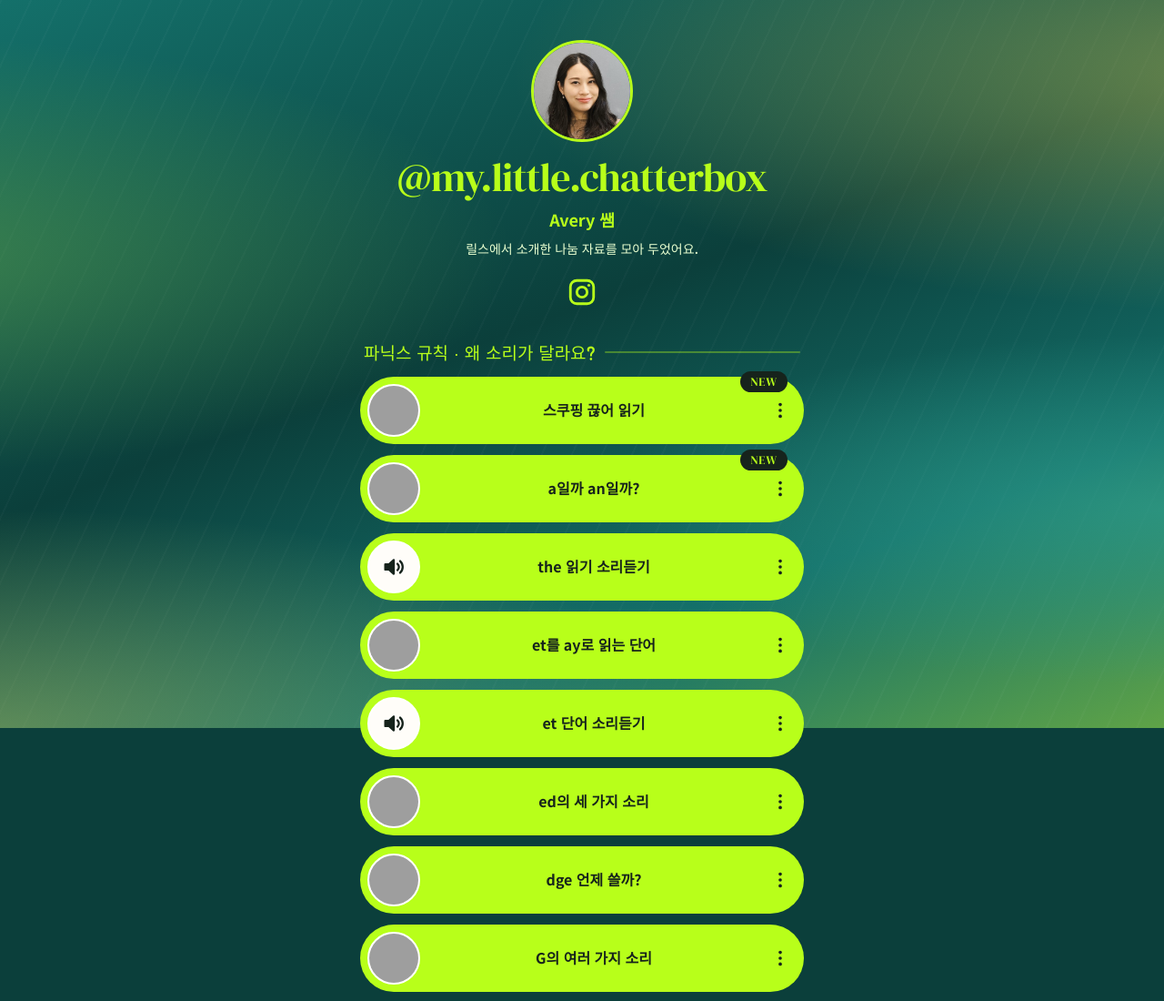
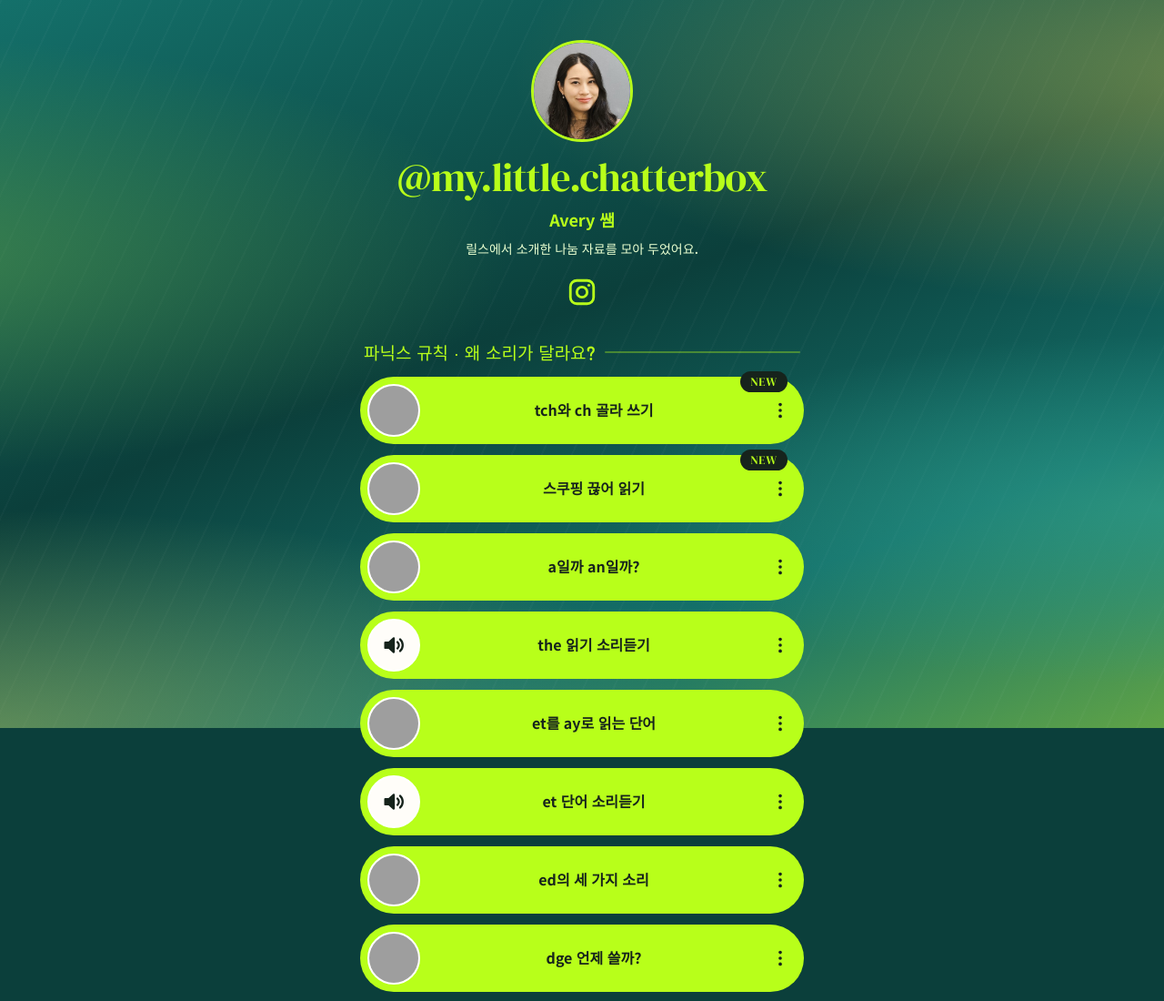
Before and after one commit to averyeveryday85/jaryo, a plain HTML site: page index.html in a window 1280 px wide. Shown: the top 1100 px of the page at 91% size. Drawn offline with Linux system fonts and the light colour scheme; grey boxes are pictures that could not be loaded.

Commit message:
링크트리: tch와 ch 골라 쓰기 다시 추가 (영상 업로드)
Co-Authored-By: Claude Opus 5.5 <noreply@anthropic.com>
Claude-Session: https://claude.ai/code/session_01TDP1d4QLsfhSoe8h3TqUgm

```diff
--- a/index.html
+++ b/index.html
@@ -106,6 +106,8 @@ const SERIES = [
 
 const RESOURCES = [
   // 파닉스 규칙
+  { id: 'tch', series: 'phonics', added: '2026-11-27',
+    title: 'tch와 ch 골라 쓰기', drive: '12g0bArRmt_GNgA5SLJSn51vvkiEtqCow' },
   { id: 'scoop', series: 'phonics', added: '2026-11-25',
     title: '스쿠핑 끊어 읽기', drive: '1EABIT6oDThYv3tWsEB3HTJWjLrLkoLGh' },
   { id: 'an', series: 'phonics', added: '2026-11-21',
```
